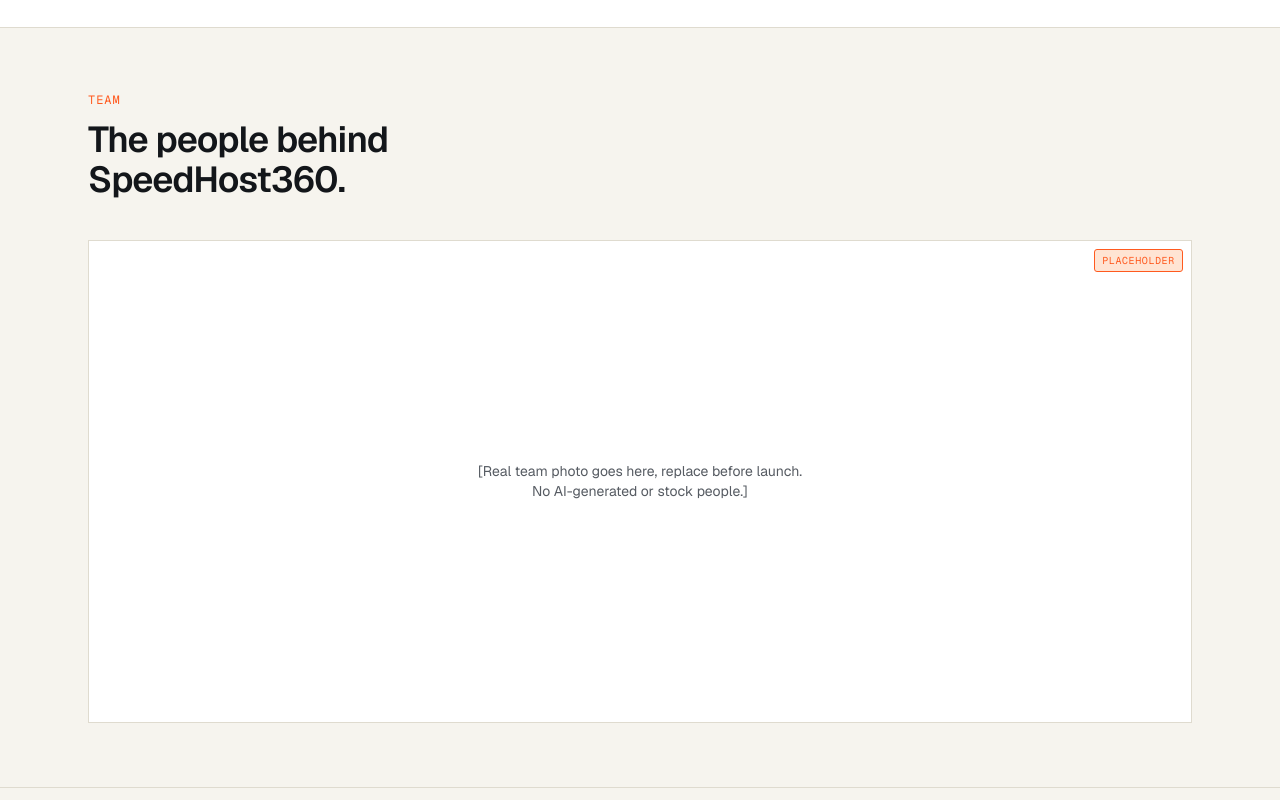
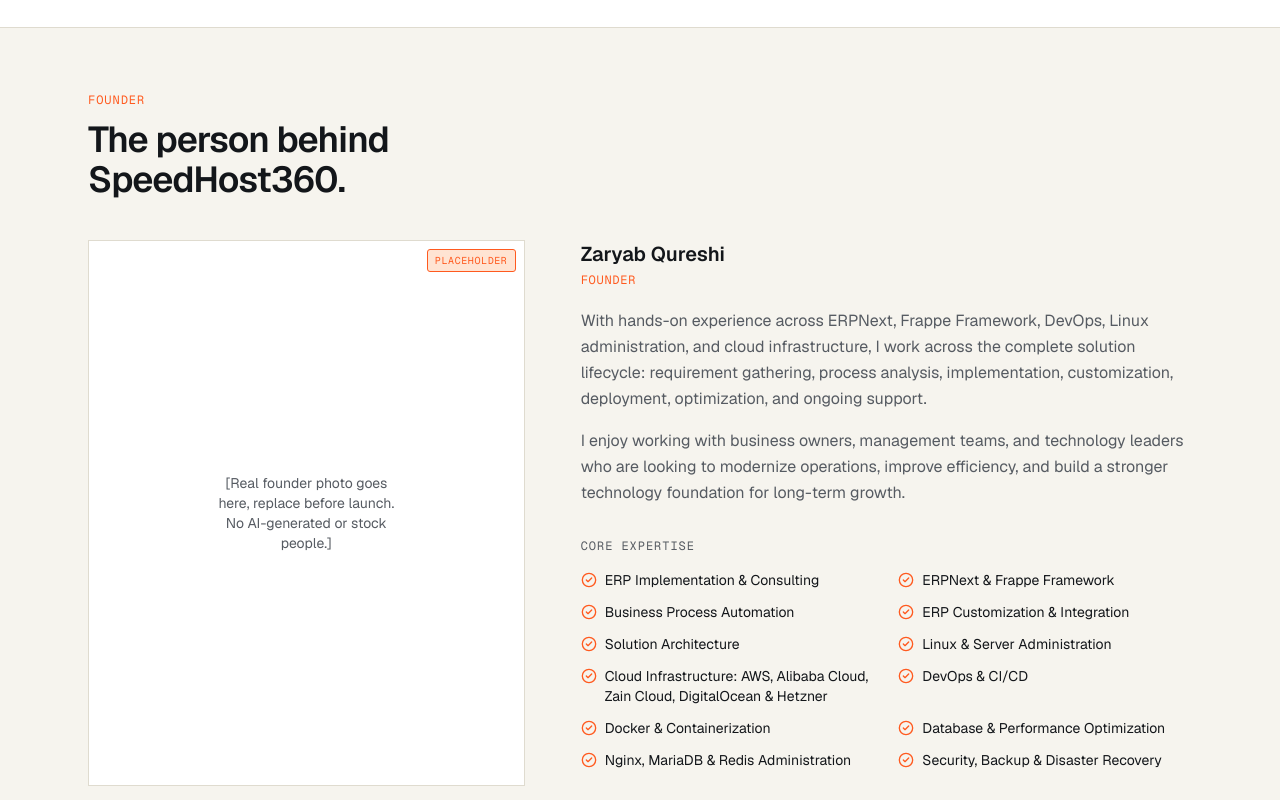
Before and after one commit to Zaryab03/speedhost360, a Next.js app: page /about in a window 1280 px wide. Shown: the part 820-1620 px from the top of the page. Built offline with nearby package versions, Linux system fonts and the light colour scheme; no server answers.

Commit message:
About section.

```diff
--- a/app/about/page.tsx
+++ b/app/about/page.tsx
@@ -1,4 +1,5 @@
 import type { Metadata } from "next";
+import { CheckCircle2 } from "lucide-react";
 import { buildMetadata } from "@/lib/seo";
 import { Breadcrumbs } from "@/components/layout/breadcrumbs";
 import { RevealOnScroll } from "@/components/motion/reveal";
@@ -12,6 +13,21 @@
     "SpeedHost360 builds, hosts and grows business websites under one accountable team. Here's why we exist and how we work.",
   path: "/about",
 });
+
+const founderExpertise = [
+  "ERP Implementation & Consulting",
+  "ERPNext & Frappe Framework",
+  "Business Process Automation",
+  "ERP Customization & Integration",
+  "Solution Architecture",
+  "Linux & Server Administration",
+  "Cloud Infrastructure: AWS, Alibaba Cloud, Zain Cloud, DigitalOcean & Hetzner",
+  "DevOps & CI/CD",
+  "Docker & Containerization",
+  "Database & Performance Optimization",
+  "Nginx, MariaDB & Redis Administration",
+  "Security, Backup & Disaster Recovery",
+];
 
 const values = [
   {
@@ -78,18 +94,56 @@
       <section className="border-b border-line">
         <div className="mx-auto max-w-6xl px-4 py-16 sm:px-6">
           <RevealOnScroll>
-            <p className="font-mono text-xs uppercase tracking-[0.08em] text-signal">Team</p>
+            <p className="font-mono text-xs uppercase tracking-[0.08em] text-signal">Founder</p>
             <h2 className="mt-3 max-w-lg text-3xl font-semibold tracking-tight text-ink sm:text-4xl">
-              The people behind SpeedHost360.
+              The person behind SpeedHost360.
             </h2>
           </RevealOnScroll>
 
-          <div className="relative mt-10 flex aspect-[16/7] w-full items-center justify-center border border-line bg-paper-raised">
-            <PlaceholderTag />
-            <p className="max-w-sm px-6 text-center text-sm text-ink-muted">
-              [Real team photo goes here, replace before launch. No AI-generated or stock
-              people.]
-            </p>
+          <div className="mt-10 grid gap-10 lg:grid-cols-[minmax(0,1fr)_minmax(0,1.4fr)] lg:gap-14">
+            <RevealOnScroll>
+              <div className="relative flex aspect-[4/5] w-full items-center justify-center border border-line bg-paper-raised">
+                <PlaceholderTag />
+                <p className="max-w-[14rem] px-6 text-center text-sm text-ink-muted">
+                  [Real founder photo goes here, replace before launch. No AI-generated or stock
+                  people.]
+                </p>
+              </div>
+            </RevealOnScroll>
+
+            <div>
+              <RevealOnScroll delay={0.05}>
+                <h3 className="text-xl font-semibold text-ink">Zaryab Qureshi</h3>
+                <p className="mt-1 font-mono text-xs uppercase tracking-[0.06em] text-signal">
+                  Founder
+                </p>
+                <p className="mt-5 text-base leading-relaxed text-ink-muted">
+                  With hands-on experience across ERPNext, Frappe Framework, DevOps, Linux
+                  administration, and cloud infrastructure, I work across the complete solution
+                  lifecycle: requirement gathering, process analysis, implementation,
+                  customization, deployment, optimization, and ongoing support.
+                </p>
+                <p className="mt-4 text-base leading-relaxed text-ink-muted">
+                  I enjoy working with business owners, management teams, and technology leaders
+                  who are looking to modernize operations, improve efficiency, and build a
+                  stronger technology foundation for long-term growth.
+                </p>
+              </RevealOnScroll>
+
+              <RevealOnScroll delay={0.1}>
+                <p className="mt-8 font-mono text-xs uppercase tracking-[0.08em] text-ink-muted">
+                  Core expertise
+                </p>
+                <ul className="mt-4 grid gap-x-6 gap-y-3 sm:grid-cols-2">
+                  {founderExpertise.map((item) => (
+                    <li key={item} className="flex items-start gap-2 text-sm text-ink">
+                      <CheckCircle2 size={16} className="mt-0.5 shrink-0 text-signal" />
+                      <span>{item}</span>
+                    </li>
+                  ))}
+                </ul>
+              </RevealOnScroll>
+            </div>
           </div>
         </div>
       </section>
```
